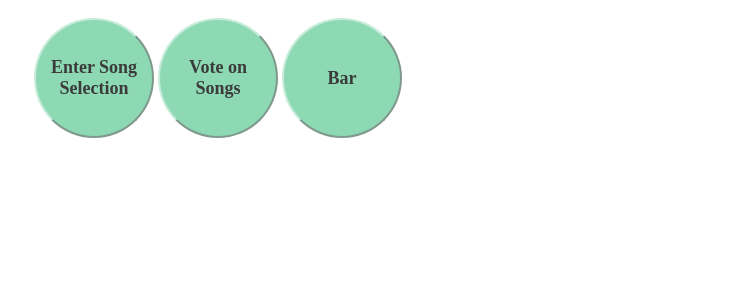
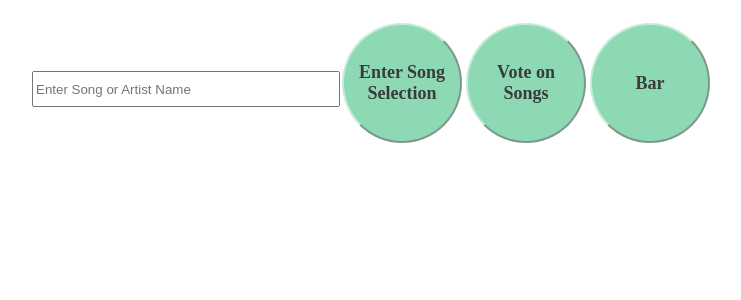
Before and after one commit to Altyptico/Vue-Js-Song-Library, a Vue app in the folder songlibrary/: page / in a window 1280 px wide. Shown: the top 300 px of the page, without its empty margins (16-757 px from the left). Built offline with nearby package versions, Linux system fonts and the light colour scheme; a web font is replaced by a local one.

Commit message:
fixed Mutating prop error

```diff
--- a/songlibrary/src/App.vue
+++ b/songlibrary/src/App.vue
@@ -1,6 +1,7 @@
 <template>
   <div id="app">
-    <app-requests> </app-requests>
+    <app-requests :newSong="song" @songAdded="song = $event"></app-requests>
+
   </div>
 </template>
 
@@ -8,11 +9,17 @@
 
 import requests from './components/requests.vue'
 
-
 export default {
+   data() {
+      return {
+          song: ''
+      }
+  },
   components: {
     'app-requests': requests
-  }
+  },
+  name: 'app',
+
 }
 </script>
 
--- a/songlibrary/src/components/requests.vue
+++ b/songlibrary/src/components/requests.vue
@@ -1,10 +1,10 @@
 /* eslint-disable vue/no-parsing-error */
 <template>
   <div>
+    <h1>{{newSong}}</h1>
       <ul id="requests">
-        <li><button v-on:click="toggleInput">Enter Song Selection</button></li>
-        <li><input v-model="song" v-on:keypress.enter="addSong" type="text" placeholder="Enter Song or Artist Name" v-show="isFieldShowing" ></li>
-        <!-- <li><button v-on:keypresss.enter="$emit('addSong')"></button></li> -->
+        <li><input :value="song" @input="addSong" type="text" placeholder="Enter Song or Artist Name" ></li>
+        <li><button >Enter Song Selection</button></li>
         <li><button>Vote on Songs</button></li>
         <li><button>Bar</button></li>
       </ul>
@@ -15,35 +15,30 @@
 <script>
 export default {
     props: {
-         isFieldShowing: {                 //error message: avoid mutating a prop directly since the value will be overwritten whenever the parent component re-renders. Use a data or computed property based on the prop's value.//
-             type: Boolean,
-             default: false
-         },
-         song:{
+      newSong:{
           type: String,
-             default: ""
+          default: ''
       },
       songLibrary:{
      type: Array,
      default: function(){ return []}
   }
-
     },
    data() {
+      return {
+          song: ''
+      }
+    },
 
-    },
     methods: {
-        toggleInput: function (){
-            this.isFieldShowing = !this.isFieldShowing; //Conditionally shows the input field when "Enter Song Selection" button is clicked//
-
-        },
-        addSong: function(){
-                this.songLibrary.push();
-                console.log(this.songLibrary);
-                this.song = '';
+        addSong(event){
+           this.song = event.target.value;
+           this.$emit('songAdded', this.song); //error message: avoid mutating a prop directly since the value will be overwritten whenever the parent component re-renders. Use a data or computed property based on the prop's value https://www.youtube.com/watch?v=PPmg7ntQjzc//
+           console.log(this.newSong);
+        }
     }
 
-    }
+
 }
 </script>
 
@@ -78,6 +73,8 @@ export default {
     input{
         display: inline-block;
         margin-top: 50px;
+        height: 30px;
+        width: 300px;
 
     }
 </style>
```
Lines whose indentation alone changed are shown as unchanged.
